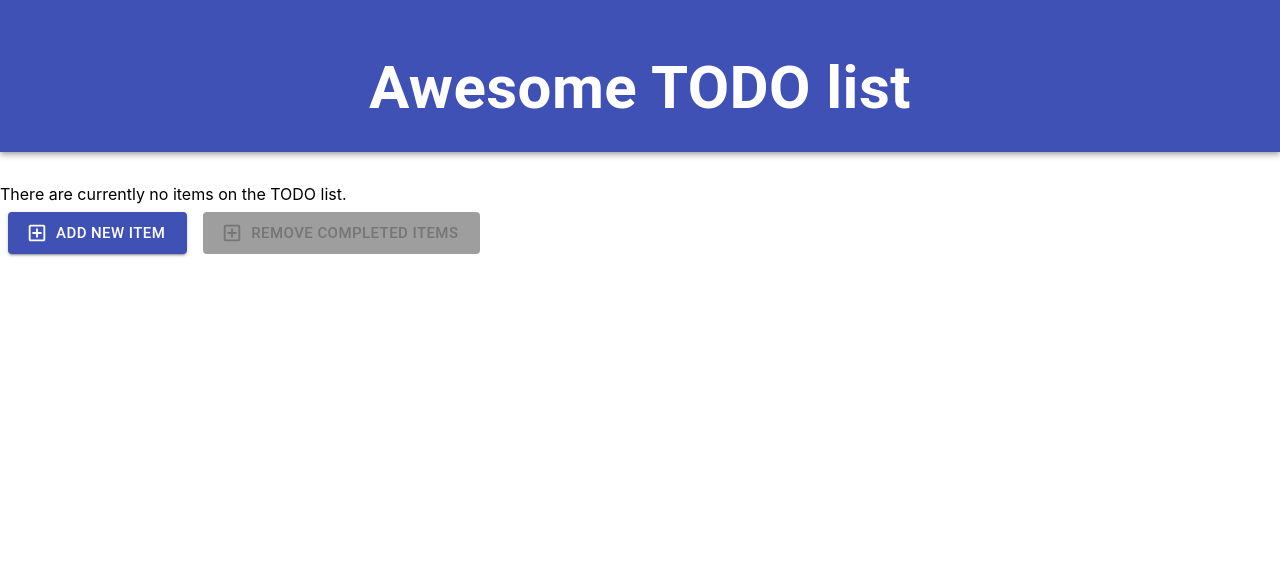
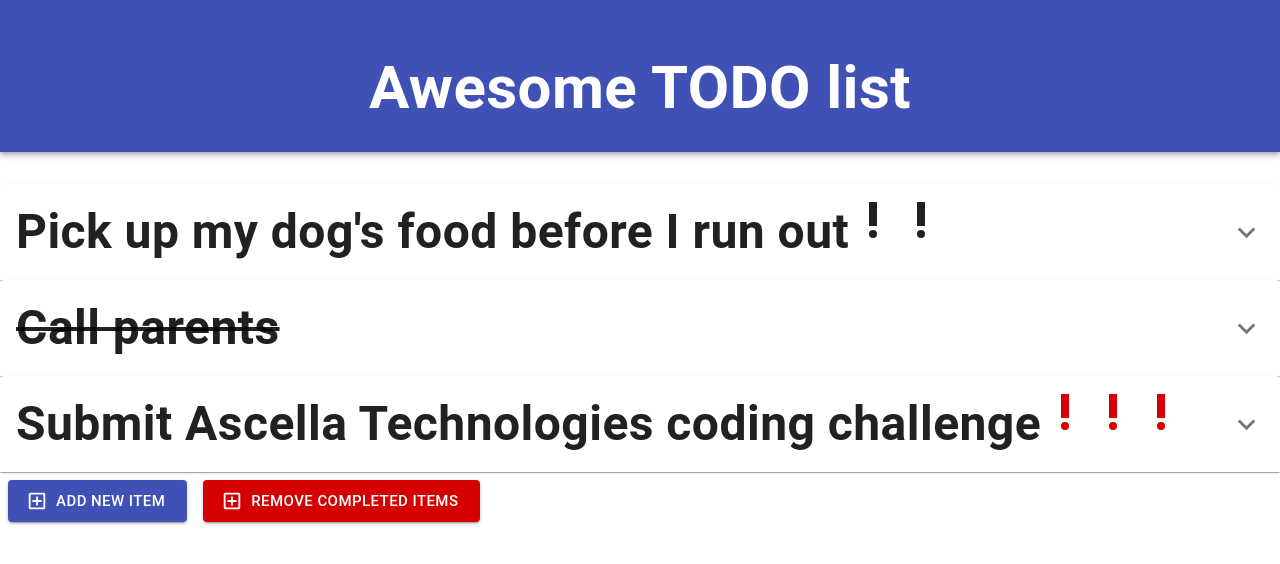
Before and after one commit to jvc5546/ascella-technologies-todo-list, a React (Create React App) app: page / in a window 1280 px wide. Shown: the top 564 px of the page. Built offline with nearby package versions, Linux system fonts and the light colour scheme.

Commit message:
Added seed data

```diff
--- a/src/App.js
+++ b/src/App.js
@@ -1,4 +1,4 @@
-import React, { useState } from 'react';
+import React, { useEffect, useState } from 'react';
 import AddBoxOutlinedIcon from '@material-ui/icons/AddBoxOutlined';
 import { Button } from '@material-ui/core'
 import { makeStyles } from '@material-ui/core/styles';
@@ -18,7 +18,7 @@
 function App() {
   const [openNewItemModal, setOpenNewItemModal] = useState(false);
   const [openRemoveCompletedModal, setOpenRemoveCompletedModal] = useState(false);
-  const [itemList, setItemList] = useState([]);
+  const [itemList, setItemList] = useState([{title: `Pick up my dog's food before I run out`, notes: `she can only eat the Salmon flavor from Costco`, priority: 2, completed: false}, {title: `Call parents`, notes: `Call before work`, priority: 1, completed: true}, {title: `Submit Ascella Technologies coding challenge`, notes: `React + MaterialUI. Use create react app repository for the initial code base`, priority: 3, completed: false}]);
   const [expanded, setExpanded] = useState(false);
   const classes = useStyles();
 
```
